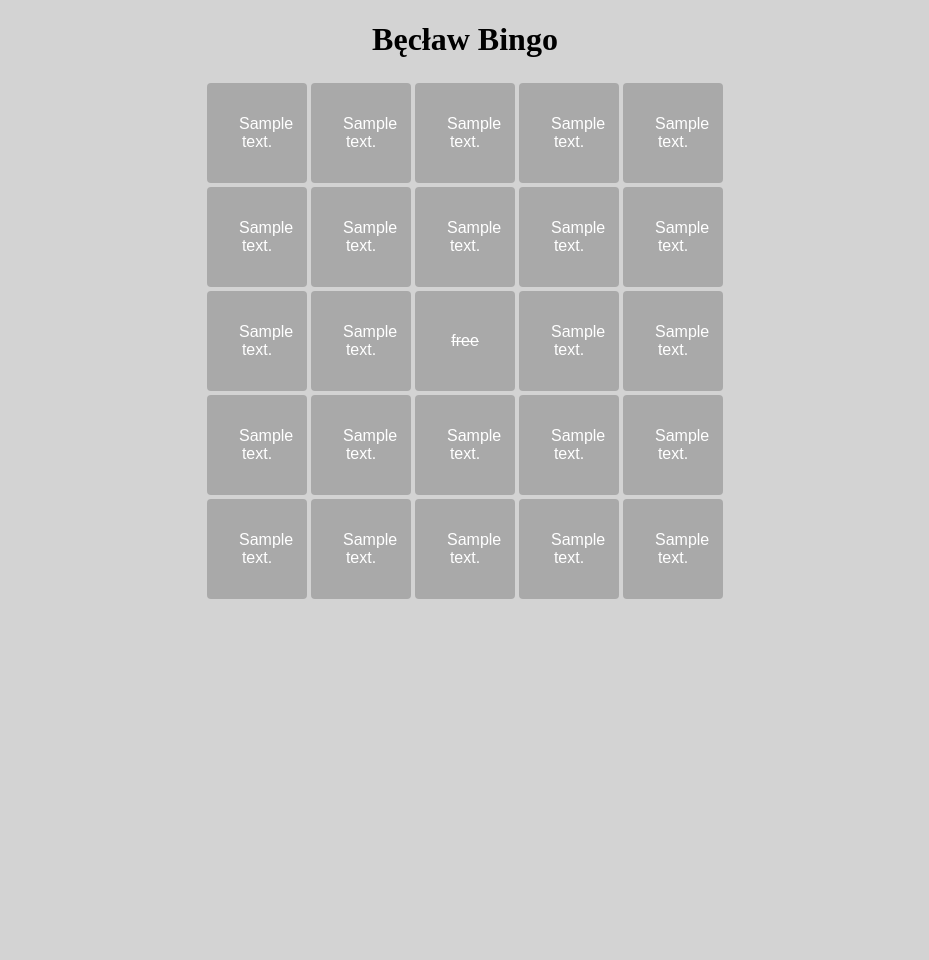
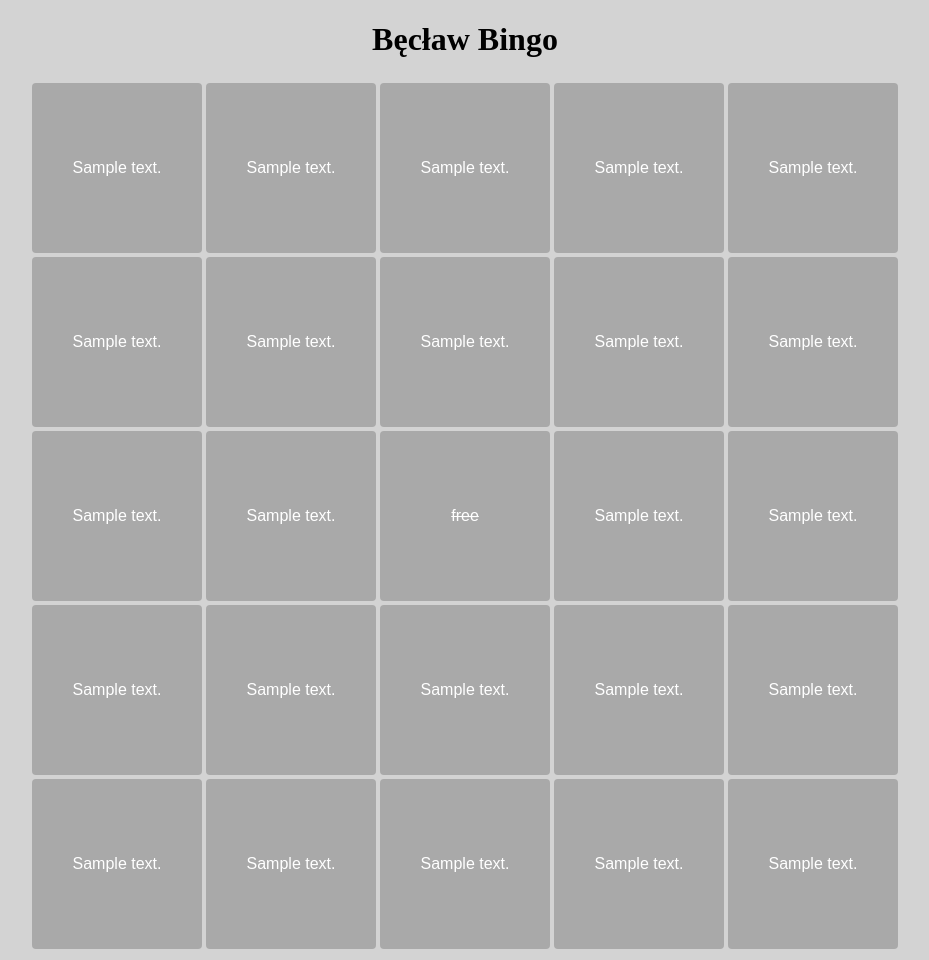
Before and after one commit to AndrzejKalinowski/beclaw_bingo, a Django app: page /gameplay/ in a window 1280 px wide. Shown: the whole page, without its empty margins (175-1104 px from the left). Before the commit the page ends 599 px from the top, so only its background shows below. Run offline with Django 4.2, Linux system fonts and the light colour scheme; tables that the repository leaves empty hold one stand-in row (values such as "Sample post").

Commit message:
bingo cell resized

```diff
--- a/beclaw_bingo/bingo/static/bingo/bingo.js
+++ b/beclaw_bingo/bingo/static/bingo/bingo.js
@@ -36,8 +36,3 @@ for (var i = 0; i < x_size; i++) {
 }
 ourTable.appendChild(ourTableBody);
 body.appendChild(ourTable);
-
-// ourTable.setAttribute("border", "2");
-// document.getElementById("p1").innerHTML = Math.floor(Math.random() * sayings.length);
-// document.getElementById("p1").innerHTML = "hello";
-// document.getElementById("p1").innerHTML = sayings.length;
--- a/beclaw_bingo/bingo/static/bingo/style.css
+++ b/beclaw_bingo/bingo/static/bingo/style.css
@@ -43,8 +43,8 @@ table {
     height: 300px; */
 }
 .bingo_cell {
-    height: 100px;
-    width: 100px;
+    height: 170px;
+    width: 170px;
 }
 .bingo_cell:hover {
     background-color: #30308A;
```
